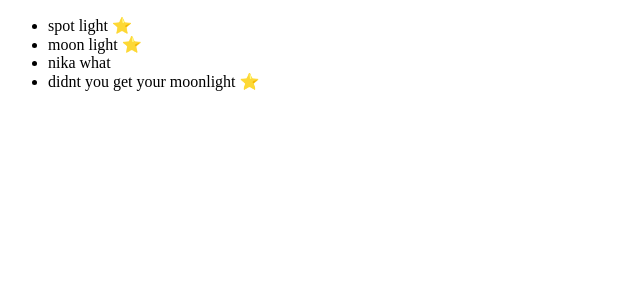
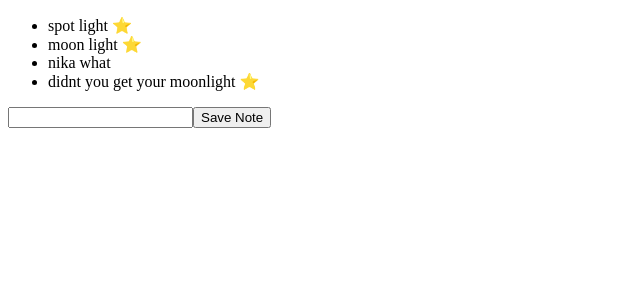
Before and after one commit to DEVAVISWA/react, a React (Vite) app: page / in a window 1280 px wide. Shown: the top 300 px of the page, without its empty margins (0-640 px from the left). Built offline with nearby package versions, Linux system fonts and the light colour scheme.

Commit message:
Event handling method 1 form onSubmit

```diff
--- a/src/App.jsx
+++ b/src/App.jsx
@@ -1,8 +1,11 @@
 import React from 'react'
 import Note from './components/note'
 
-function App({notes}) { //destructuring of obj from main.jsx
-  console.log(notes)
+function App({notes}) {
+ const addNote = (event) =>{
+    event.preventDefault()
+    console.log(event.target)
+ }
   return (
     <div>
       <ul>
@@ -11,6 +14,10 @@ function App({notes}) { //destructuring of obj from main.jsx
             <Note key={note.id} note={ note }/> )
         }
       </ul>
+      <form onSubmit={addNote}>
+        <input type="text" />
+        <button type='submit' >Save Note</button>
+      </form>
     </div>
   )
 }
```
